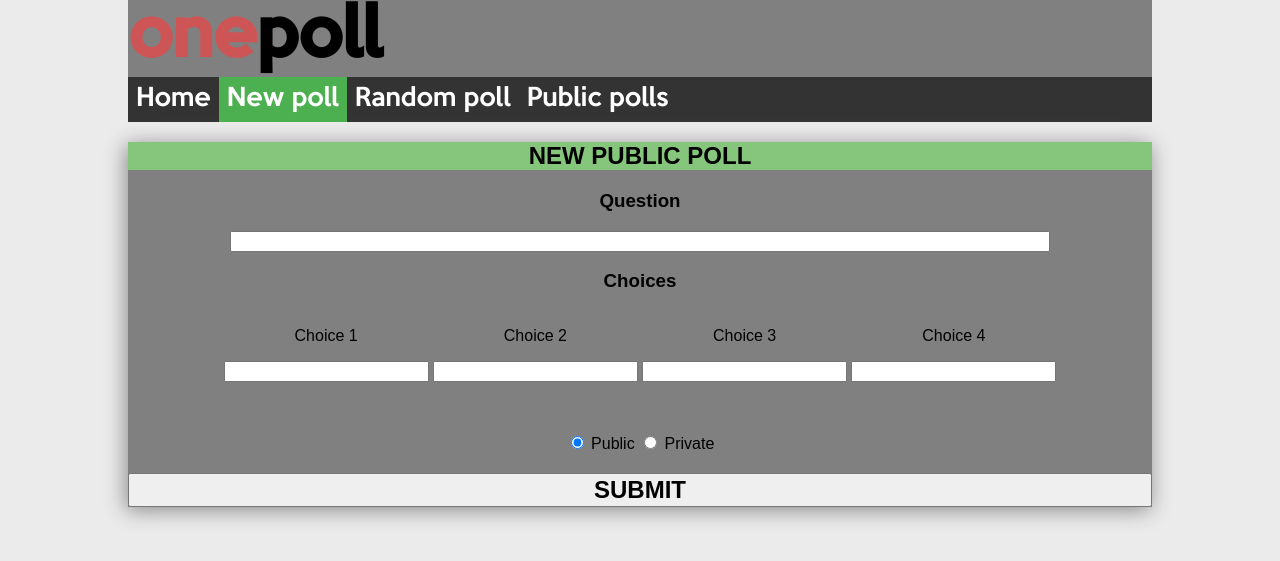
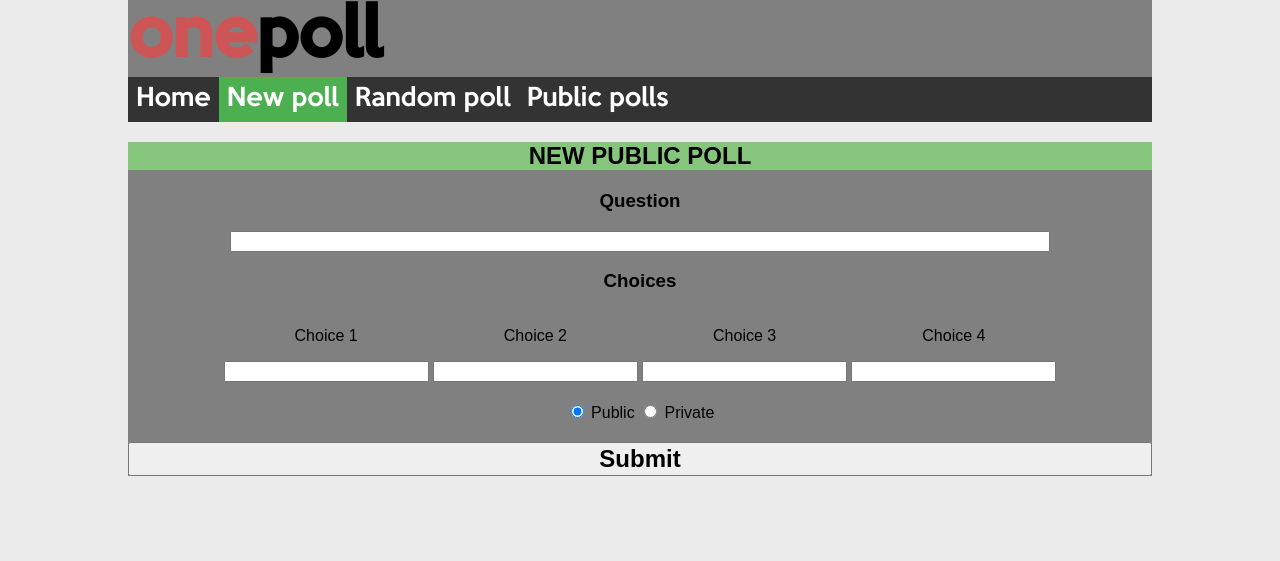
Before and after one commit to ahmedsakr/onepoll, a Django app: page /new/ in a window 1280 px wide. Shown: the top 561 px of the page. Run offline with Django 3.2, Linux system fonts and the light colour scheme.

Commit message:
CSS code cleanup/reduction

```diff
--- a/polls/static/polls/css/detail.css
+++ b/polls/static/polls/css/detail.css
@@ -1,8 +1,3 @@
-@font-face {
-    font-family: keepcalm;
-    src: url('../fonts/keepcalm.ttf');
-}
-
 a {
     font-size: 1.5em;
     text-decoration: none;
--- a/polls/static/polls/css/index.css
+++ b/polls/static/polls/css/index.css
@@ -1,8 +1,3 @@
-@font-face {
-    font-family: keepcalm;
-    src: url('../fonts/keepcalm.ttf');
-}
-
 #accounts {
     text-align: center;
     background-color: #4CAF50;
--- a/polls/static/polls/css/new.css
+++ b/polls/static/polls/css/new.css
@@ -1,7 +1,5 @@
 form {
     background-color: gray;
-    margin: 0 auto;
-    box-shadow: -2px 3px 20px #888888;
     font-family: sans-serif;
     text-align: center;
 }
@@ -11,25 +9,23 @@ form h2 {
     background-color: #86C67C;
 }
 
-form input.question-text {
+form input[name='question_text'] {
     width: 80%;
 }
 
-form button {
+form input[type='submit'] {
     margin-top: 20px;
     width: 100%;
     font-weight: bold;
-    font-family: sans-serif;
     font-size: 1.5em
 }
 
-#choice {
+form div {
     display: inline-block;
-    position: relative;
     width: 20%;
-    margin-bottom: 5%;
+    margin-bottom: 20px;
 }
 
-#choice input {
+form div input {
     width: 100%;
 }
--- a/polls/static/polls/css/public.css
+++ b/polls/static/polls/css/public.css
@@ -11,6 +11,7 @@
 
 #polls {
     text-align: center;
+    font-family: sans-serif;
     display: none;
     width: 100%;
     margin-top: 15px;
@@ -55,10 +56,8 @@ td {
 td a {
     color: white;
     background-color: #86C67C;
-    text-align: center;
     text-decoration: none;
-    padding-left: 10px;
-    padding-right: 10px;
+    padding: 0px 10px 0px 10px;
     margin-right: 10px;
 }
 
--- a/polls/static/polls/css/results.css
+++ b/polls/static/polls/css/results.css
@@ -1,8 +1,3 @@
-@font-face {
-    font-family: keepcalm;
-    src: url('../fonts/keepcalm.ttf');
-}
-
 h1 {
     text-align: center;
 }
--- a/polls/templates/polls/index.html
+++ b/polls/templates/polls/index.html
@@ -25,7 +25,6 @@
             <input type="text"/>
             <h3>password: </h3>
             <input type="password"/>
-
             <h4> Don't have an account? <a href="/register/">Register here</a></h4>
         </div>
     </div>
--- a/polls/templates/polls/new.html
+++ b/polls/templates/polls/new.html
@@ -21,29 +21,29 @@
 
         <h2>NEW PUBLIC POLL</h2>
         <h3>Question</h3>
-        <input type='text' name='question_text' class='question-text'>
+        <input type='text' name='question_text'>
         <h3>Choices</h3>
 
-        <div id="choice">
+        <div>
             <p>Choice 1</p>
-            <input type='text' name='choice1_text' class='choice-text'>
+            <input type='text' name='choice1_text'>
         </div>
-        <div id="choice">
+        <div>
             <p>Choice 2</p>
-            <input type='text' name='choice2_text' class='choice-text'>
+            <input type='text' name='choice2_text'>
         </div>
-        <div id="choice">
+        <div>
             <p>Choice 3</p>
-            <input type='text' name='choice3_text' class='choice-text'>
+            <input type='text' name='choice3_text'>
         </div>
-        <div id="choice">
+        <div>
             <p>Choice 4</p>
-            <input type='text' name='choice4_text' class='choice-text'>
+            <input type='text' name='choice4_text'>
         </div>
 
         <br/>
         <input type='radio' name='privacy' value='public' checked> Public
         <input type='radio' name='privacy' value='private'> Private
-        <button type='submit'>SUBMIT</button>
+        <input type='submit' value="Submit"/>
     </form>
 </body>
```
Also changed, not shown: db.sqlite3.
